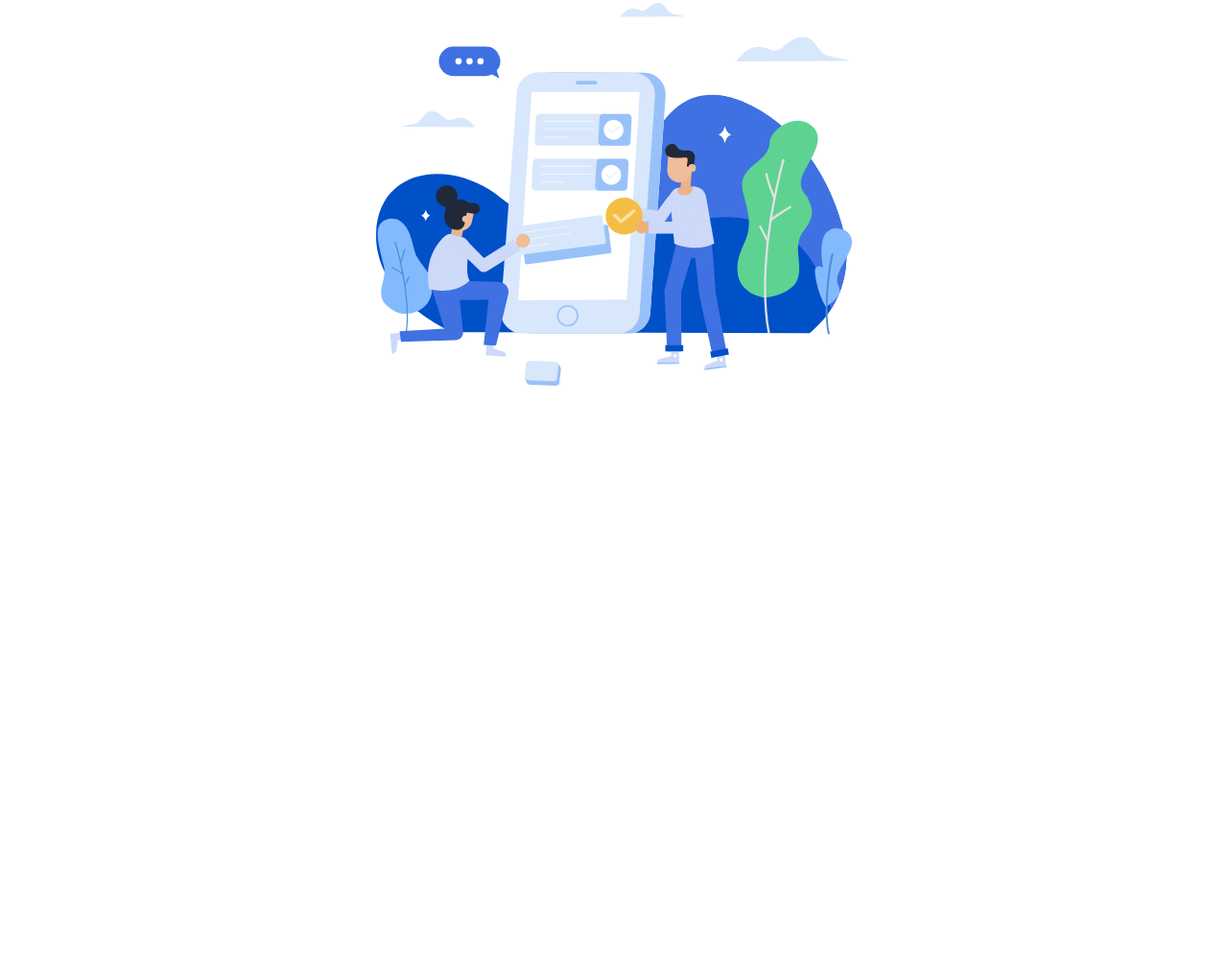
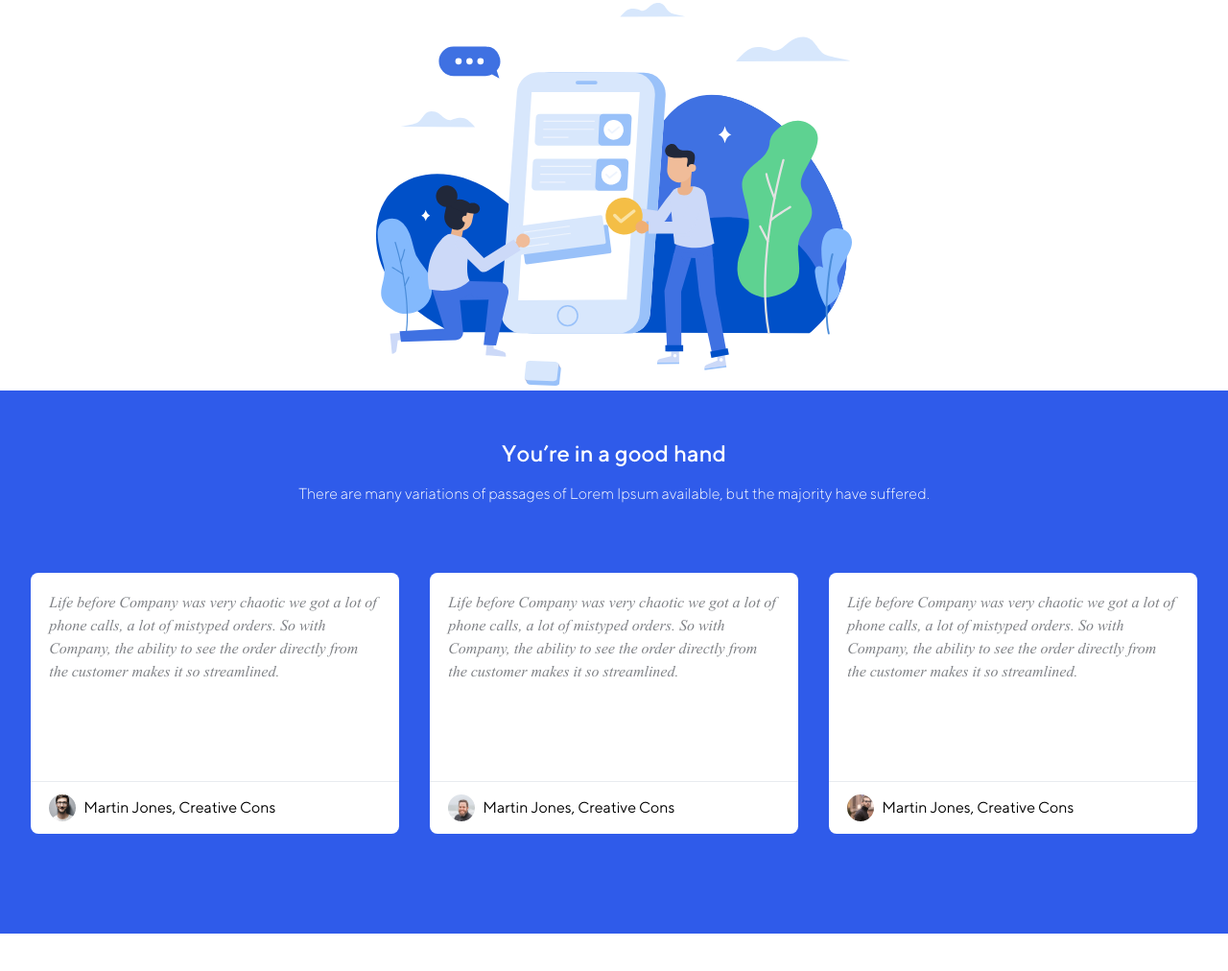
Before and after one commit to mobin-atrzade/landing-project-with-flex-box, a plain HTML site: page index.html in a window 1280 px wide. Shown: the part 1010-2022 px from the top of the page at 96% size. Before the commit the page ends 1497 px from the top, so only its background shows below. Drawn offline with Linux system fonts and the light colour scheme.

Commit message:
works section p2

```diff
--- a/index.html
+++ b/index.html
@@ -87,6 +87,61 @@
                 </div>
             </section>
         </div>
+
+        <div class="person_comments">
+            <div class="container">
+                <h2 class="person_comments_title">You’re in a good hand</h2>
+                <p class="person_comments_text">There are many variations of passages of Lorem Ipsum available, but the
+                    majority have suffered.
+                </p>
+                <div class="comments">
+                    <div class="comment">
+                        <div class="comment_content">
+                            <p class="comment_body">Life before Company was very chaotic we got a lot of phone calls, a
+                                lot
+                                of mistyped orders. So with Company, the ability to see the order directly from the
+                                customer
+                                makes it so streamlined.
+                            </p>
+                        </div>
+                        <div class="comment_info">
+                            <img src="images/person-1.png" alt="" class="comment_img">
+                            <p class="comment_person">Martin Jones, Creative Cons</p>
+                        </div>
+                    </div>
+                    <div class="comment">
+                        <div class="comment_content">
+                            <p class="comment_body">Life before Company was very chaotic we got a lot of phone calls, a
+                                lot
+                                of mistyped orders. So with Company, the ability to see the order directly from the
+                                customer
+                                makes it so streamlined.
+                            </p>
+                        </div>
+                        <div class="comment_info">
+                            <img src="images/person-2.png" alt="" class="comment_img">
+                            <p class="comment_person">Martin Jones, Creative Cons</p>
+                        </div>
+                    </div>
+                    <div class="comment">
+                        <div class="comment_content">
+                            <p class="comment_body">Life before Company was very chaotic we got a lot of phone calls, a
+                                lot
+                                of mistyped orders. So with Company, the ability to see the order directly from the
+                                customer
+                                makes it so streamlined.
+                            </p>
+                        </div>
+                        <div class="comment_info">
+                            <img src="images/person-3.png" alt="" class="comment_img">
+                            <p class="comment_person">Martin Jones, Creative Cons</p>
+                        </div>
+                    </div>
+                </div>
+            </div>
+        </div>
+
+
     </main>
 
 
--- a/styles/app.css
+++ b/styles/app.css
@@ -325,6 +325,8 @@ body {
 .works_title {
   color: #081d43;
   margin-top: 0.8rem;
+  font-family: "TTNorms Medium";
+  font-weight: normal;
 }
 .works_contant {
   margin-top: 3rem;
@@ -347,6 +349,58 @@ body {
 .works_img_img {
   width: 100%;
 }
+
+/* Person Comments Section */
+
+.person_comments {
+  background-color: #2f5bea;
+  color: #fff;
+  text-align: center;
+  padding: 2rem 0;
+}
+.person_comments_title {
+  font-family: "TTNorms Medium";
+  font-weight: normal;
+}
+.person_comments_text {
+  font-family: "TTNorms Light";
+}
+.comments {
+  margin: 3.5rem 0;
+  display: flex;
+}
+.comment {
+  background-color: #fff;
+  margin: 1rem;
+  border-radius: 0.5rem;
+  display: flex;
+  flex-direction: column;
+  justify-content: space-between;
+  height: 17rem;
+}
+.comment_content {
+  text-align: left;
+  padding: 1.2rem;
+}
+.comment_body {
+  color: #7e8085;
+  font-family: "Times Roman Italic";
+  line-height: 1.5rem;
+  margin: 0;
+}
+.comment_info {
+  display: flex;
+  align-items: center;
+  padding: 0.8rem 1.2rem;
+  border-top: 1px solid #e8ebef;
+}
+.comment_img {
+}
+.comment_person {
+  color: #000;
+  margin: 0 0 0 0.5rem;
+}
+
 
 /* Project Responsive */
 
```
